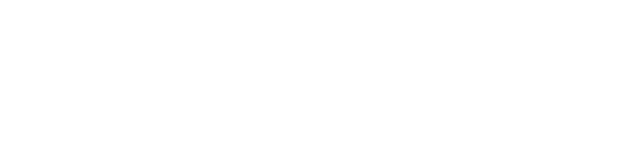
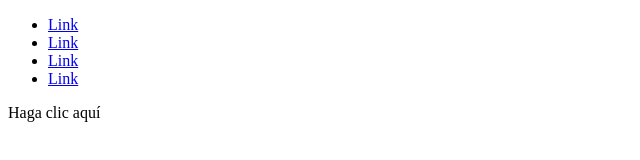
Before and after one commit to mejiamapola/mi_repositorio, a plain HTML site: page index.html in a window 1280 px wide. Shown: the whole page, without its empty margins (0-640 px from the left). Drawn offline with Linux system fonts and the light colour scheme.

Commit message:
cree la nav bar

```diff
--- a/index.html
+++ b/index.html
@@ -6,5 +6,15 @@
     <meta name="viewport" content="width=device-width, initial-scale=1.0" />
     <title>Clase GIT</title>
   </head>
-  <body></body>
+  <body>
+    <nav>
+      <ul>
+        <li><a href="#">Link</a></li>
+        <li><a href="#">Link</a></li>
+        <li><a href="#">Link</a></li>
+        <li><a href="#">Link</a></li>
+      </ul>
+      <p>Haga clic aquí</p>
+    </nav>
+  </body>
 </html>
```
